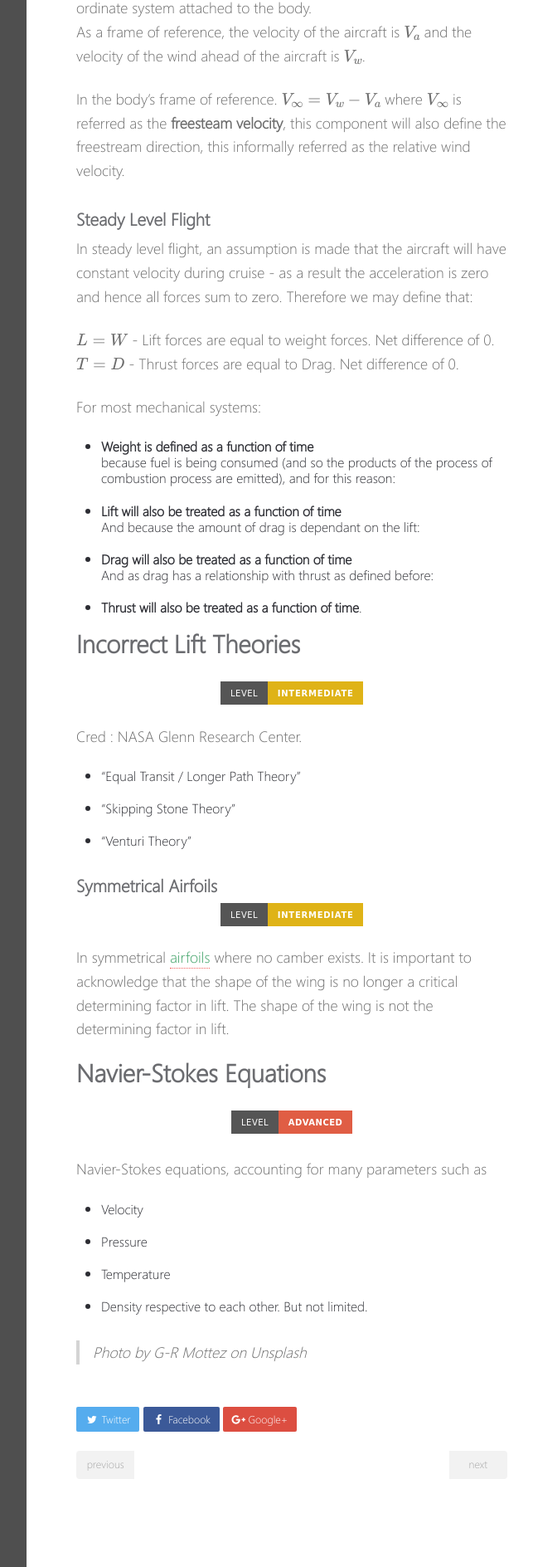
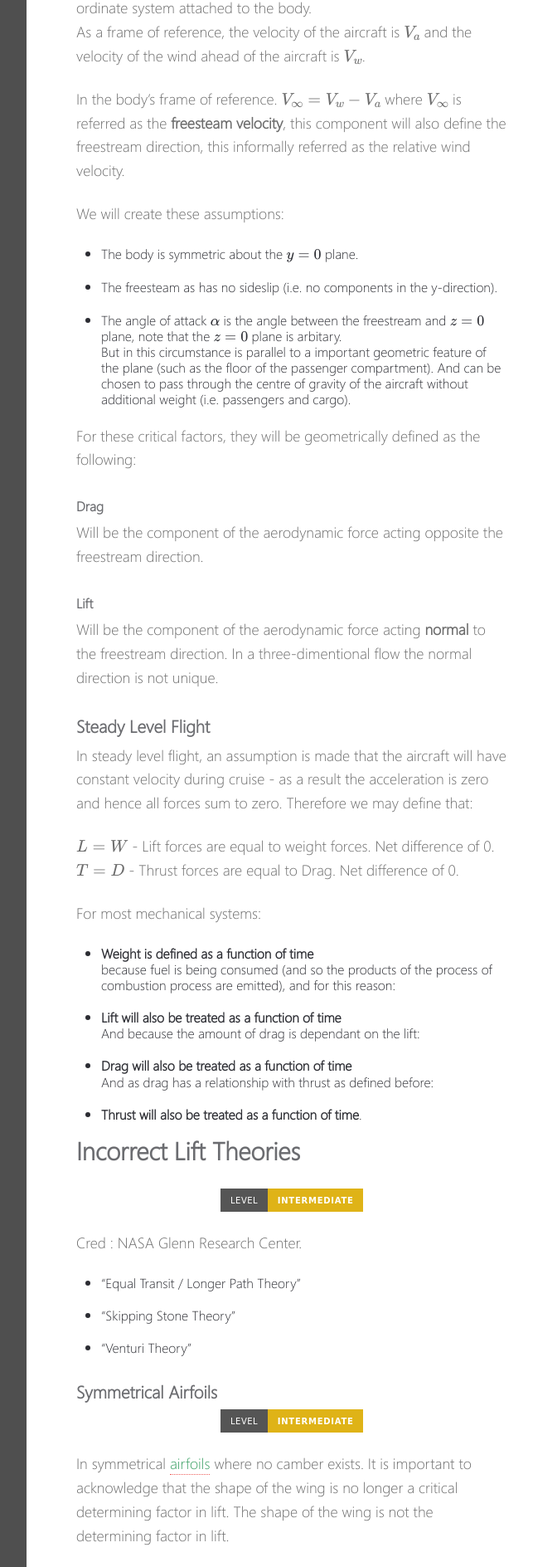
Before and after one commit to EXYZED/AerodynamicalCollective, a Jekyll site: the page built from _posts/2019-06-01-Aerodynamic-Physics.md, in a window 1280 px wide. Shown: the part 2415-4303 px from the top of the page at 83% size, without its empty margins (608-1251 px from the left). Built offline with Jekyll 4.4.1, drawn with Linux system fonts in a browser that asks for light colours; formulas are drawn with MathJax 3.

Commit message:
Update 2019-06-01-Aerodynamic-Physics.md

```diff
--- a/_posts/2019-06-01-Aerodynamic-Physics.md
+++ b/_posts/2019-06-01-Aerodynamic-Physics.md
@@ -76,6 +76,19 @@ As a frame of reference, the velocity of the aircraft is $$V_a$$ and the velocit
 In the body's frame of reference.
 $$V_\infty = V_w - V_a$$ where $$V_{\infty}$$ is referred as the **freesteam velocity**, this component will also define the freestream direction, this informally referred as the relative wind velocity.
 
+We will create these assumptions:
+* The body is symmetric about the $$y=0$$ plane.
+* The freesteam as has no sideslip (i.e. no components in the y-direction).
+* The angle of attack $$\alpha$$ is the angle between the freestream and $$z=0$$ plane, note that the $$z=0$$ plane is arbitary.
+But in this circumstance is parallel to a important geometric feature of the plane (such as the floor of the passenger compartment). And can be chosen to pass through the centre of gravity of the aircraft without additional weight (i.e. passengers and cargo).
+
+For these critical factors, they will be geometrically defined as the following:
+#### Drag
+Will be the component of the aerodynamic force acting opposite the freestream direction.
+
+#### Lift
+Will be the component of the aerodynamic force acting **normal** to the freestream direction. In a three-dimentional flow the normal direction is not unique.
+
 ### Steady Level Flight
 In steady level flight, an assumption is made that the aircraft will have constant velocity during cruise - as a result the acceleration is zero and hence all forces sum to zero. Therefore we may define that:
 
```
